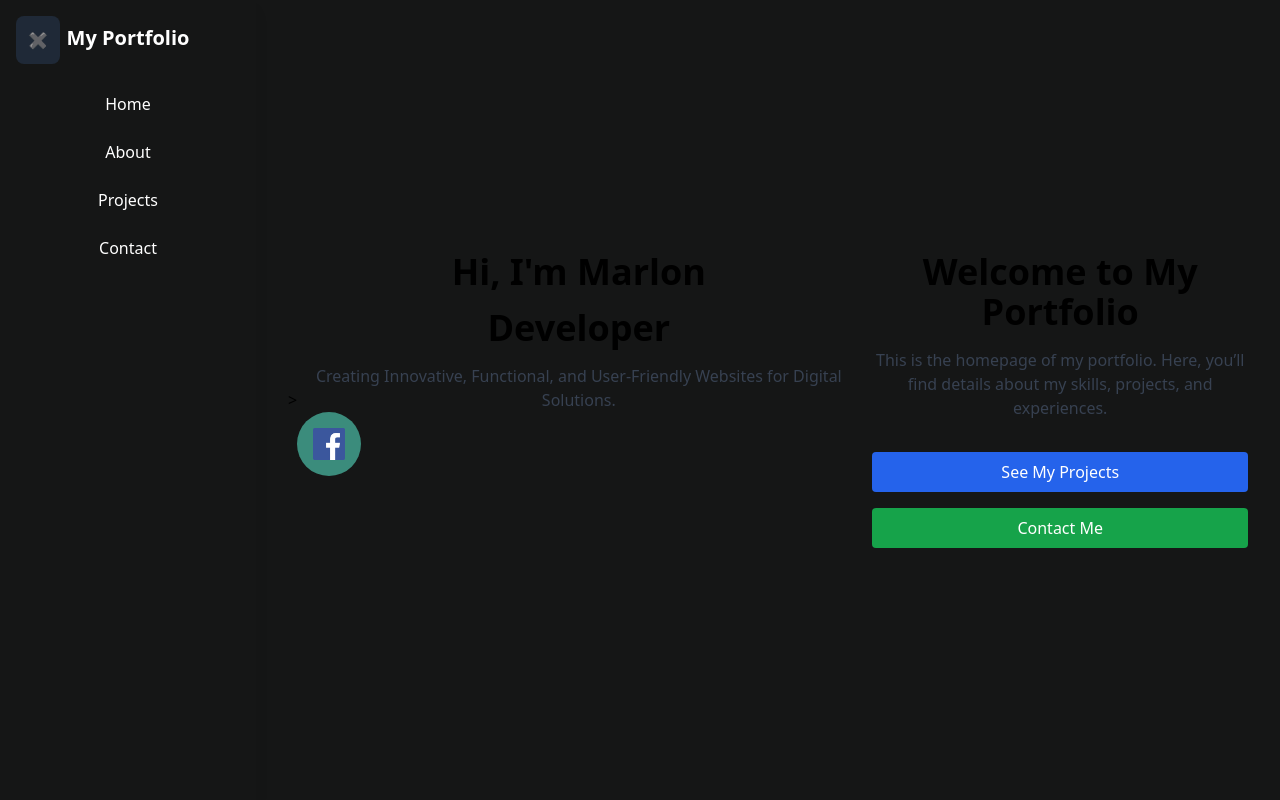
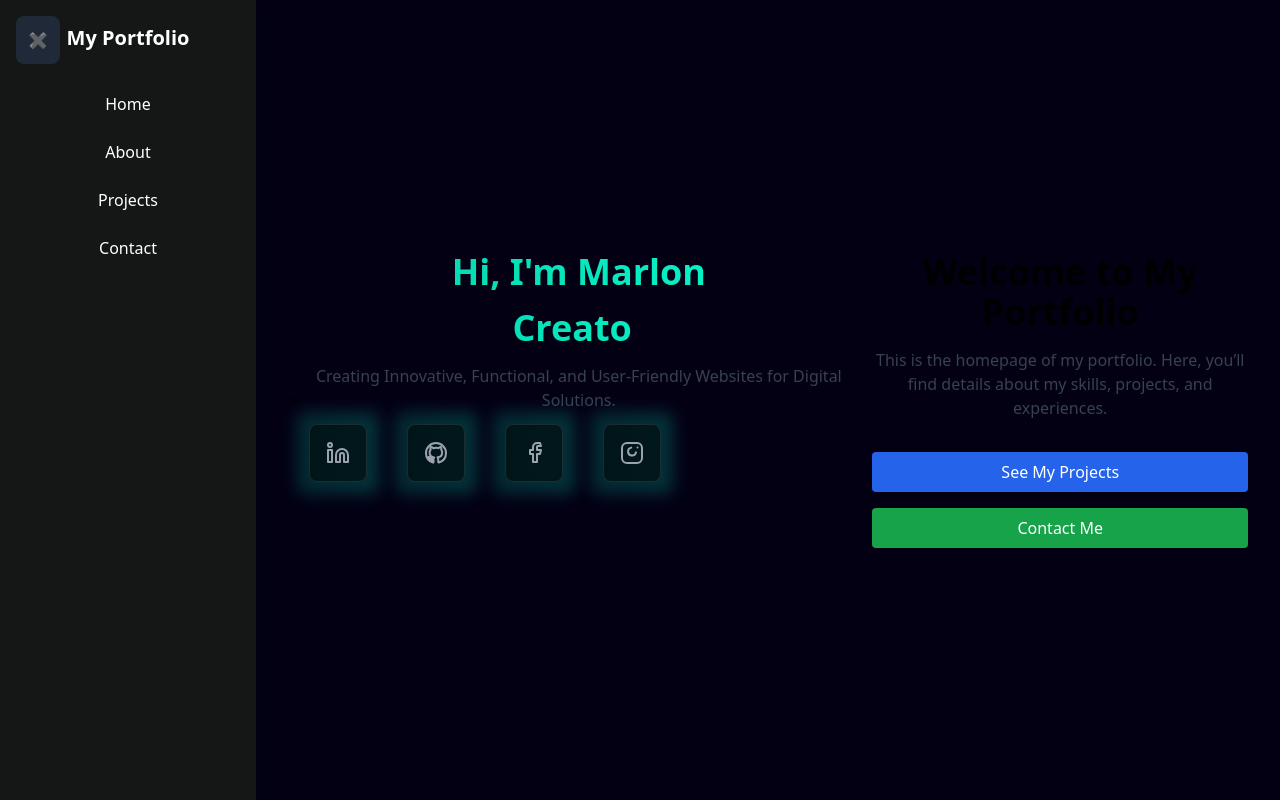
Before and after one commit to Marlon-03/Personal-Portfolio, a Vue app: page / in a window 1280 px wide. Built offline with nearby package versions, Linux system fonts and the light colour scheme.

Commit message:
updating home page

```diff
--- a/src/App.vue
+++ b/src/App.vue
@@ -15,7 +15,7 @@
         'ml-0': !isSidebarOpen || isMobile,
         'flex-1': true
       }"
-     class="bg-[#151616] p-8 flex justify-center items-center">
+     class="bg-[#030014] p-8 flex justify-center items-center">
     >
       <router-view />
     </main>
--- a/src/views/Home.vue
+++ b/src/views/Home.vue
@@ -1,23 +1,64 @@
 <template>
   <div class="flex justify-center  gap-3">
     <div class="w-3/5">
-      <h1 class="text-4xl font-bold mb-4">Hi, I'm Marlon</h1>
-      <h1 class="text-4xl font-bold mb-4">Developer</h1>
+      <h1   class="text-4xl font-bold mb-4 bg-gradient-to-r from-[#05CEA8] to-[#07FFD0] bg-clip-text text-transparent">Hi, I'm Marlon</h1>
+      <h1
+        class="text-4xl font-bold mb-4 bg-gradient-to-r from-[#05CEA8] to-[#07FFD0] bg-clip-text text-transparent">
+        {{ currentText }}
+        <span class="typing-cursor">|</span>
+      </h1>
       <p class="text-gray-700">
         Creating Innovative, Functional, and User-Friendly Websites for Digital Solutions.
       </p>
 
-      <a
-    href="https://facebook.com"
-    target="_blank"
-    class="flex items-center justify-center w-16 h-16 rounded-full bg-[#45AA96]/80 backdrop-blur-lg transition-all duration-300 hover:bg-[#05CEA8]/90 hover:shadow-lg"
-  >
-    <img
-      src="../assets/facebook.png"
-      alt="Facebook Logo"
-      class="w-8 h-8"
-    />
+      <div class="flex space-x-4">
+  <!-- LinkedIn -->
+  <a href="https://linkedin.com" target="_blank" class="group relative p-3 block w-fit">
+    <div class="absolute inset-0 bg-gradient-to-r from-[#05CEA8] to-[#07FFD0] rounded-lg blur opacity-20 group-hover:opacity-40 transition duration-300"></div>
+    <div class="relative rounded-lg bg-black/50 backdrop-blur-xl p-4 flex items-center justify-center border border-white/10 group-hover:border-white/20 transition-all duration-300">
+      <svg xmlns="http://www.w3.org/2000/svg" width="24" height="24" viewBox="0 0 24 24" fill="none" stroke="currentColor" stroke-width="2" stroke-linecap="round" stroke-linejoin="round" class="lucide lucide-linkedin w-6 h-6 text-gray-400 group-hover:text-white transition-colors">
+        <path d="M16 8a6 6 0 0 1 6 6v7h-4v-7a2 2 0 0 0-2-2 2 2 0 0 0-2 2v7h-4v-7a6 6 0 0 1 6-6z"></path>
+        <rect width="4" height="12" x="2" y="9"></rect>
+        <circle cx="4" cy="4" r="2"></circle>
+      </svg>
+    </div>
   </a>
+
+  <!-- GitHub -->
+  <a href="https://github.com" target="_blank" class="group relative p-3 block w-fit">
+    <div class="absolute inset-0 bg-gradient-to-r from-[#05CEA8] to-[#07FFD0] rounded-lg blur opacity-20 group-hover:opacity-40 transition duration-300"></div>
+    <div class="relative rounded-lg bg-black/50 backdrop-blur-xl p-4 flex items-center justify-center border border-white/10 group-hover:border-white/20 transition-all duration-300">
+      <svg xmlns="http://www.w3.org/2000/svg" width="24" height="24" viewBox="0 0 24 24" fill="none" stroke="currentColor" stroke-width="2" stroke-linecap="round" stroke-linejoin="round" class="lucide lucide-github w-6 h-6 text-gray-400 group-hover:text-white transition-colors">
+        <path d="M12 2C6.48 2 2 6.48 2 12c0 4.42 2.87 8.17 6.84 9.5.5.1.68-.22.68-.48v-1.7c-2.79.61-3.38-1.34-3.38-1.34-.46-1.17-1.12-1.48-1.12-1.48-.91-.62.07-.61.07-.61 1 .07 1.53 1.02 1.53 1.02.9 1.53 2.36 1.09 2.93.83.09-.65.35-1.09.63-1.34-2.22-.25-4.56-1.12-4.56-4.96 0-1.1.39-2 .99-2.71-.1-.24-.43-1.24.09-2.58 0 0 .81-.26 2.65 1.02A9.26 9.26 0 0 1 12 6.8a9.21 9.21 0 0 1 2.41.33c1.84-1.28 2.65-1.02 2.65-1.02.52 1.34.19 2.34.1 2.58.61.71 1 1.61 1 2.71 0 3.86-2.35 4.71-4.59 4.96.36.31.67.92.67 1.85v2.74c0 .26.18.59.69.48C19.13 20.17 22 16.42 22 12c0-5.52-4.48-10-10-10z"></path>
+      </svg>
+    </div>
+  </a>
+
+  <!-- Facebook -->
+  <a href="https://facebook.com" target="_blank" class="group relative p-3 block w-fit">
+    <div class="absolute inset-0 bg-gradient-to-r from-[#05CEA8] to-[#07FFD0] rounded-lg blur opacity-20 group-hover:opacity-40 transition duration-300"></div>
+    <div class="relative rounded-lg bg-black/50 backdrop-blur-xl p-4 flex items-center justify-center border border-white/10 group-hover:border-white/20 transition-all duration-300">
+      <svg xmlns="http://www.w3.org/2000/svg" width="24" height="24" viewBox="0 0 24 24" fill="none" stroke="currentColor" stroke-width="2" stroke-linecap="round" stroke-linejoin="round" class="lucide lucide-facebook w-6 h-6 text-gray-400 group-hover:text-white transition-colors">
+        <path d="M18 2h-3c-2.28 0-4 1.72-4 4v3H8v4h3v8h4v-8h3l1-4h-4V6c0-.58.42-1 1-1h3z"></path>
+      </svg>
+    </div>
+  </a>
+
+  <!-- Instagram -->
+  <a href="https://instagram.com" target="_blank" class="group relative p-3 block w-fit">
+    <div class="absolute inset-0 bg-gradient-to-r from-[#05CEA8] to-[#07FFD0] rounded-lg blur opacity-20 group-hover:opacity-40 transition duration-300"></div>
+    <div class="relative rounded-lg bg-black/50 backdrop-blur-xl p-4 flex items-center justify-center border border-white/10 group-hover:border-white/20 transition-all duration-300">
+      <svg xmlns="http://www.w3.org/2000/svg" width="24" height="24" viewBox="0 0 24 24" fill="none" stroke="currentColor" stroke-width="2" stroke-linecap="round" stroke-linejoin="round" class="lucide lucide-instagram w-6 h-6 text-gray-400 group-hover:text-white transition-colors">
+        <rect x="2" y="2" width="20" height="20" rx="5" ry="5"></rect>
+        <path d="M16 11.37a4 4 0 1 1-4.75-4.75"></path>
+        <line x1="17.5" x2="17.51" y1="6.5" y2="6.5"></line>
+      </svg>
+    </div>
+  </a>
+</div>
+
+
+
 
     </div>
 
@@ -41,9 +82,62 @@
   <script>
   export default {
     name: 'Home',
+    data() {
+    return {
+      words: ["Developer", "Designer", "Creator"],
+      currentText: "", // Current text being displayed
+      wordIndex: 0, // Current word index
+      charIndex: 0, // Current character index
+      isDeleting: false, // Typing or deleting state
+    };
+  },
+  mounted() {
+    this.type();
+  },
+  methods: {
+    type() {
+      const currentWord = this.words[this.wordIndex];
+
+      // Add or remove letters based on state
+      if (!this.isDeleting) {
+        this.currentText = currentWord.substring(0, this.charIndex + 1);
+        this.charIndex++;
+      } else {
+        this.currentText = currentWord.substring(0, this.charIndex - 1);
+        this.charIndex--;
+      }
+
+      // Handle end of typing or deleting
+      if (!this.isDeleting && this.charIndex === currentWord.length) {
+        this.isDeleting = true;
+        setTimeout(this.type, 1000); // Pause before deleting
+        return;
+      } else if (this.isDeleting && this.charIndex === 0) {
+        this.isDeleting = false;
+        this.wordIndex = (this.wordIndex + 1) % this.words.length; // Move to the next word
+      }
+
+      // Adjust speed based on state
+      const speed = this.isDeleting ? 50 : 100;
+      setTimeout(this.type, speed);
+    },
+  },
   };
   </script>
 
   <style scoped>
+.typing-cursor {
+  display: inline-block;
+  width: 2px;
+  height: 1em;
+  background-color: black;
+  margin-left: 2px;
+  animation: blink 0.6s step-start infinite;
+}
 
-  </style>
+@keyframes blink {
+  50% {
+    opacity: 0;
+  }
+}
+</style>
```
